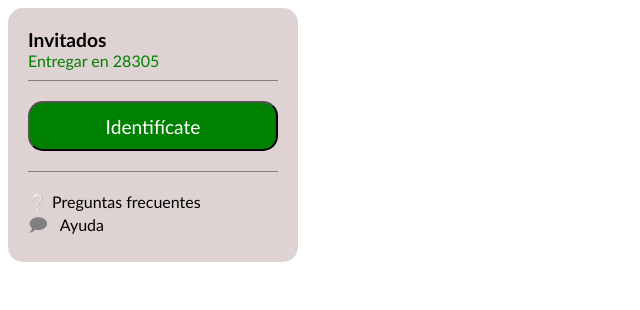
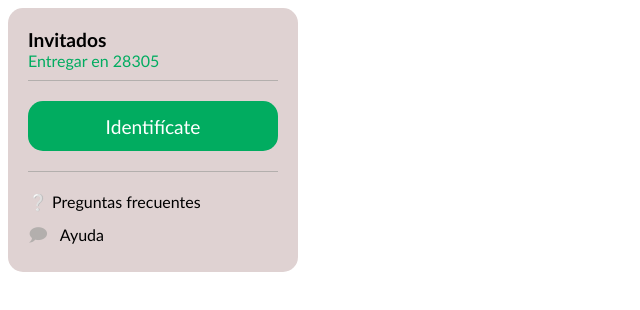
Before and after one commit to danielpardoc23/maquetacion-componente-tienda-online, a plain HTML site: page index.html in a window 1280 px wide. Shown: the whole page, without its empty margins (0-640 px from the left). Drawn offline with Linux system fonts and the light colour scheme.

Commit message:
se finaliza

```diff
--- a/CSS/styles.css
+++ b/CSS/styles.css
@@ -15,7 +15,7 @@
     display:flex;
     flex-direction: column;
     width:100%;
-    border-bottom: 1px solid grey;
+    border-bottom: 1px solid #B3AFAD;
 }
 
 .nombre{
@@ -24,31 +24,32 @@
 }
 
 .direccion{
-    color:green;
+    color:#01AC60;
     padding-bottom: 10px;
 }
 
 .boton button{
     width:100%;
     border-radius: 15px;
-    background-color: green;
+    background-color: #01AC60;
     color: white;
     margin-top: 20px;
     height: 50px;
     font-size: larger;
     margin-bottom: 20px;
+    border:0px;
 }
 
 .bocadillo{
-    color: grey;
+    color: #B3AFAD;
     font-size:large;
 }
 
 .separador{
     display: flex;
-    height: 50px;
+    height: 60px;
     flex-direction: column;
     justify-content: space-between;
     padding-top:20px;
-    border-top:1px solid grey;
+    border-top:1px solid #B3AFAD;
 }
```
